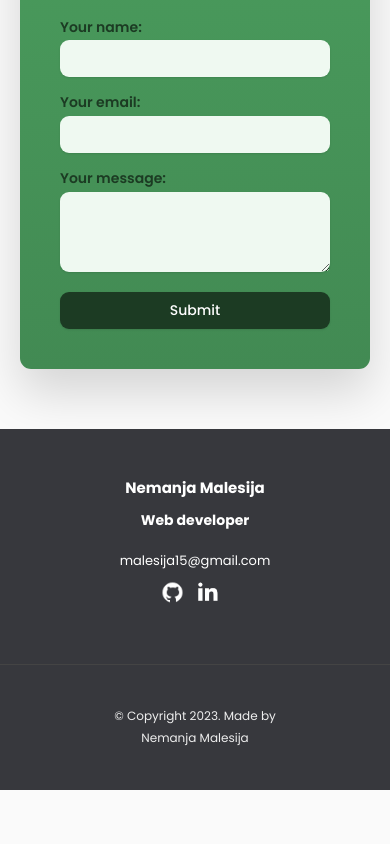
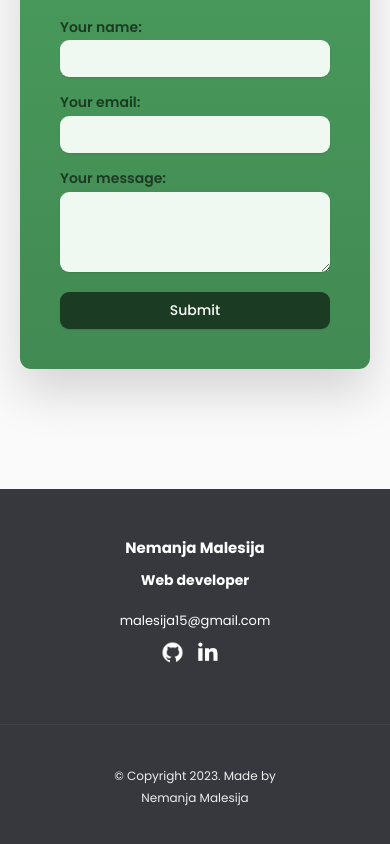
Before and after one commit to nemanjamalesija/portfolio-website, a React (Create React App) app: page / in a window 390 px wide. Shown: the part 3621-4465 px from the top of the page. Before the commit the page ends 4411 px from the top, so only its background shows below. Built offline with nearby package versions, Linux system fonts and the light colour scheme.

Commit message:
Adjust form spacing

```diff
--- a/src/components/footer.css
+++ b/src/components/footer.css
@@ -2,6 +2,7 @@
   background-color: #37383d;
   color: #fff;
   transition: transform 1s, opacity 1s;
+  margin-top: 12rem;
 }
 
 .footer-container {
@@ -80,3 +81,9 @@
     font-size: 1.3rem;
   }
 }
+
+@media (max-width: 500px) {
+  .main-footer {
+    margin-top: 6rem;
+  }
+}
```
